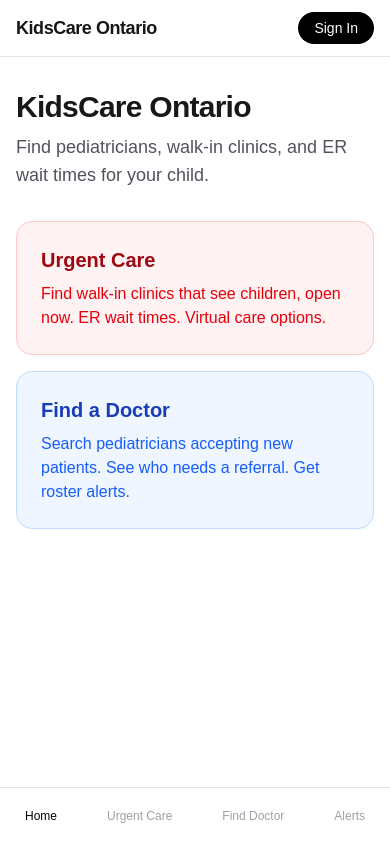
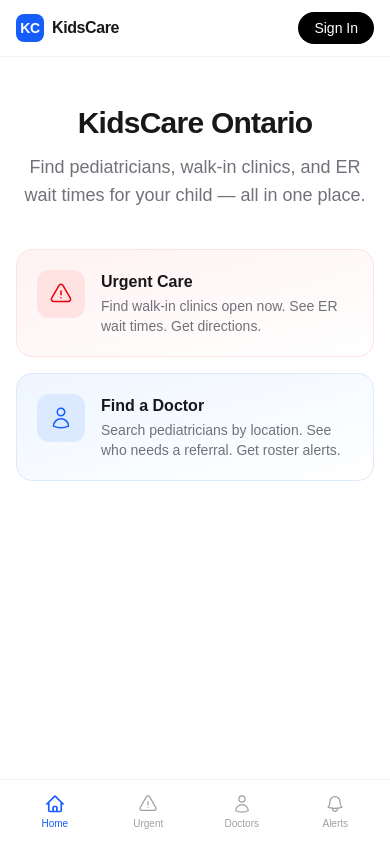
Before and after one commit to mjdawkins/kidscare-ontario, a Next.js app: page / in a window 390 px wide. Built offline with nearby package versions, Linux system fonts and the light colour scheme; no server answers.

Commit message:
style: polish mobile nav, header, and home page with icons and better visual hierarchy

```diff
--- a/src/app/page.tsx
+++ b/src/app/page.tsx
@@ -6,40 +6,54 @@ export default function Home() {
   return (
     <>
       <Header />
-      <main className="flex-1 px-4 py-8 pb-20 md:pb-8">
-        <div className="mx-auto max-w-lg space-y-8">
-          <div className="space-y-2">
-            <h1 className="text-3xl font-bold tracking-tight text-zinc-900">
+      <main className="flex-1 px-4 py-12 pb-24 md:py-20">
+        <div className="mx-auto max-w-lg space-y-10">
+          <div className="space-y-3 text-center">
+            <h1 className="text-3xl font-bold tracking-tight text-zinc-900 md:text-4xl">
               KidsCare Ontario
             </h1>
-            <p className="text-lg text-zinc-600">
-              Find pediatricians, walk-in clinics, and ER wait times for your child.
+            <p className="text-lg text-zinc-500 max-w-sm mx-auto">
+              Find pediatricians, walk-in clinics, and ER wait times for your child — all in one place.
             </p>
           </div>
 
-          <div className="grid gap-4">
+          <div className="space-y-4">
             <Link
               href="/urgent"
-              className="flex flex-col gap-2 rounded-2xl border border-red-200 bg-red-50 p-6 transition-shadow hover:shadow-md"
+              className="group flex items-start gap-4 rounded-2xl border border-red-100 bg-gradient-to-br from-red-50 to-white p-5 transition-shadow hover:shadow-lg hover:border-red-200"
             >
-              <h2 className="text-xl font-semibold text-red-800">
+              <div className="flex h-12 w-12 shrink-0 items-center justify-center rounded-xl bg-red-100 text-red-600">
+                <svg className="h-6 w-6" fill="none" viewBox="0 0 24 24" strokeWidth={1.5} stroke="currentColor">
+                  <path strokeLinecap="round" strokeLinejoin="round" d="M12 9v3.75m-9.303 3.376c-.866 1.5.217 3.374 1.948 3.374h14.71c1.73 0 2.813-1.874 1.948-3.374L13.949 3.378c-.866-1.5-3.032-1.5-3.898 0L2.697 16.126zM12 15.75h.007v.008H12v-.008z" />
+                </svg>
+              </div>
+              <div className="min-w-0">
+                <h2 className="font-semibold text-zinc-900 group-hover:text-red-700 transition-colors">
                   Urgent Care
                 </h2>
-              <p className="text-red-600">
-                Find walk-in clinics that see children, open now. ER wait times. Virtual care options.
+                <p className="text-sm text-zinc-500 mt-0.5">
+                  Find walk-in clinics open now. See ER wait times. Get directions.
                 </p>
+              </div>
             </Link>
 
             <Link
               href="/pediatricians"
-              className="flex flex-col gap-2 rounded-2xl border border-blue-200 bg-blue-50 p-6 transition-shadow hover:shadow-md"
+              className="group flex items-start gap-4 rounded-2xl border border-blue-100 bg-gradient-to-br from-blue-50 to-white p-5 transition-shadow hover:shadow-lg hover:border-blue-200"
             >
-              <h2 className="text-xl font-semibold text-blue-800">
+              <div className="flex h-12 w-12 shrink-0 items-center justify-center rounded-xl bg-blue-100 text-blue-600">
+                <svg className="h-6 w-6" fill="none" viewBox="0 0 24 24" strokeWidth={1.5} stroke="currentColor">
+                  <path strokeLinecap="round" strokeLinejoin="round" d="M15.75 6a3.75 3.75 0 11-7.5 0 3.75 3.75 0 017.5 0zM4.501 20.118a7.5 7.5 0 0114.998 0A17.933 17.933 0 0112 21.75c-2.676 0-5.216-.584-7.499-1.632z" />
+                </svg>
+              </div>
+              <div className="min-w-0">
+                <h2 className="font-semibold text-zinc-900 group-hover:text-blue-700 transition-colors">
                   Find a Doctor
                 </h2>
-              <p className="text-blue-600">
-                Search pediatricians accepting new patients. See who needs a referral. Get roster alerts.
+                <p className="text-sm text-zinc-500 mt-0.5">
+                  Search pediatricians by location. See who needs a referral. Get roster alerts.
                 </p>
+              </div>
             </Link>
           </div>
         </div>
--- a/src/components/layout/Header.tsx
+++ b/src/components/layout/Header.tsx
@@ -3,10 +3,13 @@ import { LoginButton } from "@/components/auth/LoginButton";
 
 export function Header() {
   return (
-    <header className="sticky top-0 z-50 border-b border-zinc-200 bg-white">
+    <header className="sticky top-0 z-50 border-b border-zinc-100 bg-white/95 backdrop-blur">
       <div className="mx-auto flex h-14 max-w-3xl items-center justify-between px-4">
-        <Link href="/" className="text-lg font-semibold tracking-tight">
-          KidsCare Ontario
+        <Link href="/" className="flex items-center gap-2 font-semibold tracking-tight text-zinc-900">
+          <span className="flex h-7 w-7 items-center justify-center rounded-lg bg-blue-600 text-white text-sm font-bold">
+            KC
+          </span>
+          KidsCare
         </Link>
         <LoginButton />
       </div>
--- a/src/components/layout/MobileNav.tsx
+++ b/src/components/layout/MobileNav.tsx
@@ -4,29 +4,62 @@ import Link from "next/link";
 import { usePathname } from "next/navigation";
 
 const links = [
-  { href: "/", label: "Home" },
-  { href: "/urgent", label: "Urgent Care" },
-  { href: "/pediatricians", label: "Find Doctor" },
-  { href: "/alerts", label: "Alerts" },
+  {
+    href: "/",
+    label: "Home",
+    icon: (active: boolean) => (
+      <svg className="h-5 w-5" fill="none" viewBox="0 0 24 24" strokeWidth={active ? 2 : 1.5} stroke="currentColor">
+        <path strokeLinecap="round" strokeLinejoin="round" d="M2.25 12l8.954-8.955a1.126 1.126 0 011.591 0L21.75 12M4.5 9.75v10.125c0 .621.504 1.125 1.125 1.125H9.75v-4.875c0-.621.504-1.125 1.125-1.125h2.25c.621 0 1.125.504 1.125 1.125V21h4.125c.621 0 1.125-.504 1.125-1.125V9.75M8.25 21h8.25" />
+      </svg>
+    ),
+  },
+  {
+    href: "/urgent",
+    label: "Urgent",
+    icon: (active: boolean) => (
+      <svg className="h-5 w-5" fill="none" viewBox="0 0 24 24" strokeWidth={active ? 2 : 1.5} stroke="currentColor">
+        <path strokeLinecap="round" strokeLinejoin="round" d="M12 9v3.75m-9.303 3.376c-.866 1.5.217 3.374 1.948 3.374h14.71c1.73 0 2.813-1.874 1.948-3.374L13.949 3.378c-.866-1.5-3.032-1.5-3.898 0L2.697 16.126zM12 15.75h.007v.008H12v-.008z" />
+      </svg>
+    ),
+  },
+  {
+    href: "/pediatricians",
+    label: "Doctors",
+    icon: (active: boolean) => (
+      <svg className="h-5 w-5" fill="none" viewBox="0 0 24 24" strokeWidth={active ? 2 : 1.5} stroke="currentColor">
+        <path strokeLinecap="round" strokeLinejoin="round" d="M15.75 6a3.75 3.75 0 11-7.5 0 3.75 3.75 0 017.5 0zM4.501 20.118a7.5 7.5 0 0114.998 0A17.933 17.933 0 0112 21.75c-2.676 0-5.216-.584-7.499-1.632z" />
+      </svg>
+    ),
+  },
+  {
+    href: "/alerts",
+    label: "Alerts",
+    icon: (active: boolean) => (
+      <svg className="h-5 w-5" fill="none" viewBox="0 0 24 24" strokeWidth={active ? 2 : 1.5} stroke="currentColor">
+        <path strokeLinecap="round" strokeLinejoin="round" d="M14.857 17.082a23.848 23.848 0 005.454-1.31A8.967 8.967 0 0118 9.75v-.7V9A6 6 0 006 9v.75a8.967 8.967 0 01-2.312 6.022c1.733.64 3.56 1.085 5.455 1.31m5.714 0a24.255 24.255 0 01-5.714 0m5.714 0a3 3 0 11-5.714 0" />
+      </svg>
+    ),
+  },
 ];
 
 export function MobileNav() {
   const pathname = usePathname();
 
   return (
-    <nav className="fixed bottom-0 left-0 right-0 z-50 border-t border-zinc-200 bg-white md:hidden">
-      <div className="flex h-14 items-center justify-around">
-        {links.map(({ href, label }) => {
+    <nav className="fixed bottom-0 left-0 right-0 z-50 border-t border-zinc-100 bg-white/95 backdrop-blur md:hidden safe-area-bottom">
+      <div className="flex h-16 items-center justify-around px-2">
+        {links.map(({ href, label, icon }) => {
           const active = pathname === href || (href !== "/" && pathname.startsWith(href));
           return (
             <Link
               key={href}
               href={href}
-              className={`flex flex-col items-center gap-0.5 px-3 py-1 text-xs font-medium ${
-                active ? "text-black" : "text-zinc-400"
+              className={`flex flex-col items-center gap-0.5 px-2 py-1 min-w-[56px] ${
+                active ? "text-blue-600" : "text-zinc-400"
               }`}
             >
-              {label}
+              {icon(active)}
+              <span className="text-[10px] font-medium">{label}</span>
             </Link>
           );
         })}
```
Lines whose indentation alone changed are shown as unchanged.
